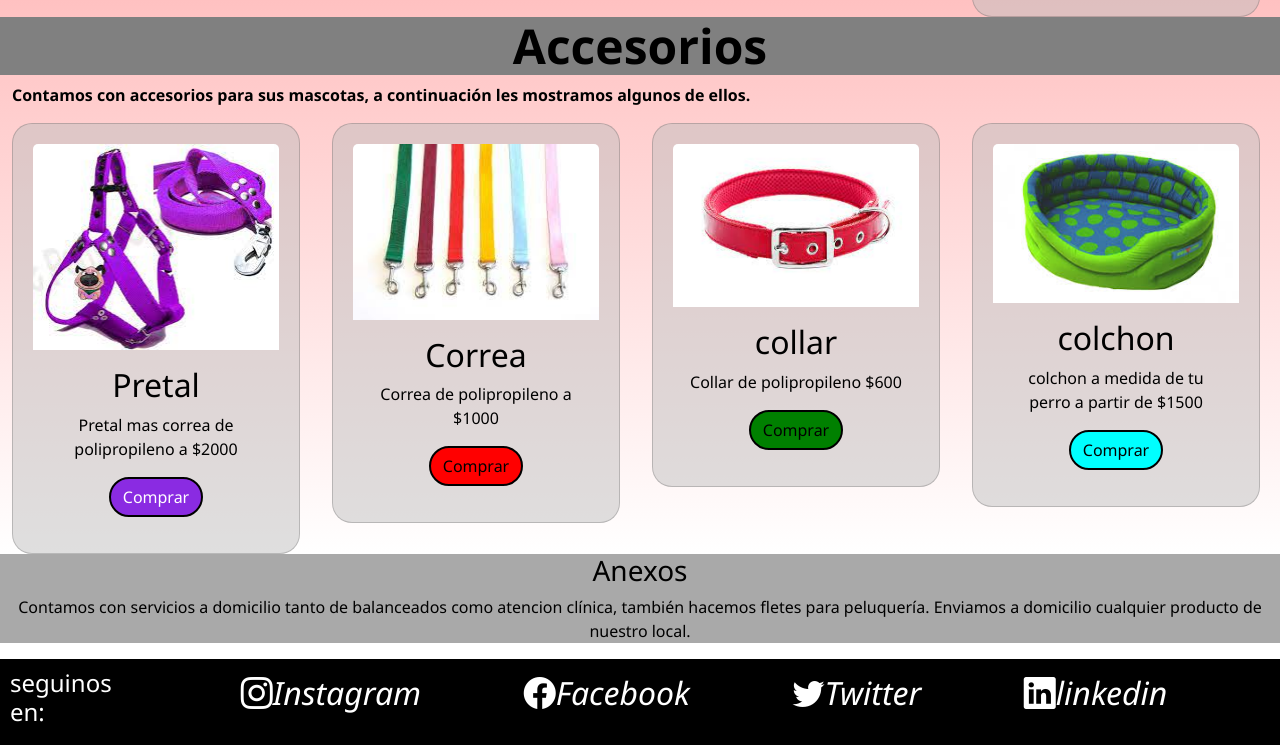
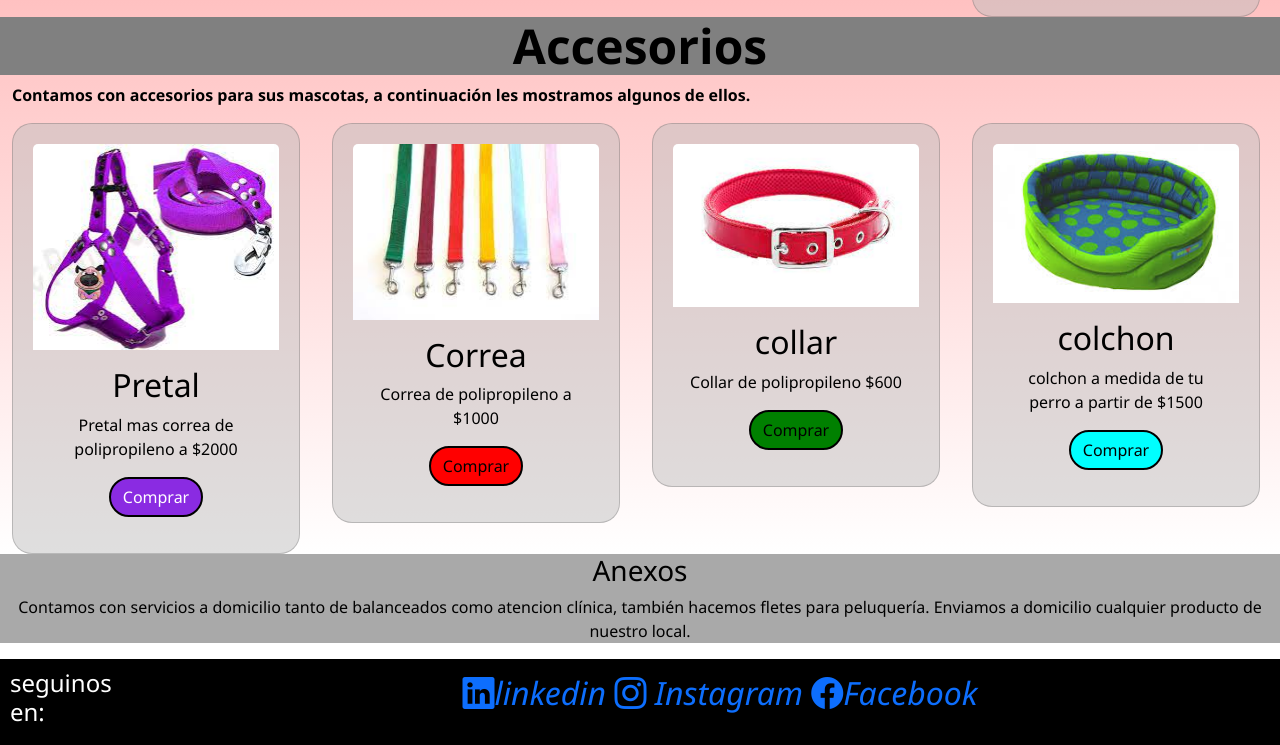
Before and after one commit to ExeCieri/proyecto-vet, a website: page index.html in a window 1280 px wide. Shown: the part 1905-2650 px from the top of the page. Drawn offline with nearby package versions, Linux system fonts and the light colour scheme.

Commit message:
redes modificadas

```diff
--- a/css/scss/componentes/_footer.scss
+++ b/css/scss/componentes/_footer.scss
@@ -9,6 +9,6 @@ footer{display: flex;
 .logos{
     font-size: 2rem;
     display: flex;
-    justify-content: space-evenly;
+    justify-content: space-around;
     width: 100%;
 }
--- a/index.html
+++ b/index.html
@@ -236,11 +236,17 @@
 
       <h4>seguinos en: </h4>
       <div class="logos">
-        <i class="bi-instagram">Instagram</i>
-        <i class="bi-facebook">Facebook</i>
-        <i class="bi-twitter">Twitter</i>
-        <i class="bi-linkedin">linkedin</i>
-
+        <ul>
+          <li><a href="https://www.linkedin.com/feed/"target="blank" class="vist">
+            <i class="bi-linkedin">linkedin </i></a>
+          </li>
+          <li><a href="https://instagram.com/romaveterinaria?igshid=YmMyMTA2M2Y="target="blank" class="vist">
+            <i class="bi-instagram"> Instagram</i></a>
+          </li>
+          <li><a href="https://www.facebook.com/romaveterinaria/"target="blank" class="vist">
+            <i class="bi-facebook">Facebook</i></a>
+          </li>
+        </ul>
       </div>
 
 
```
Also changed, not shown: carpetas/contacto.html (+12 -4 lines), carpetas/galeria.html (+11 -4 lines), carpetas/noticias.html (+11 -4 lines), carpetas/videos.html (+11 -4 lines), css/css/style.css.
